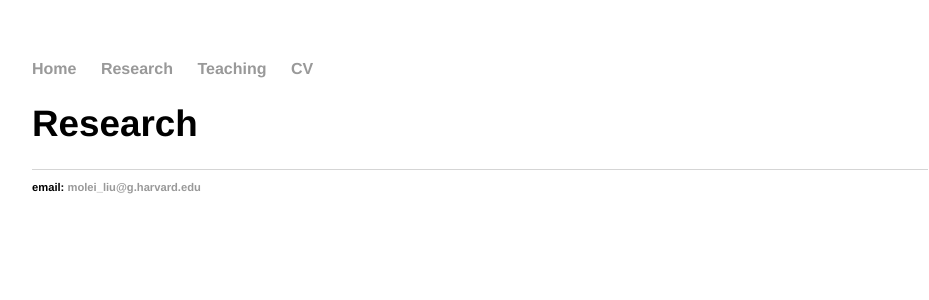
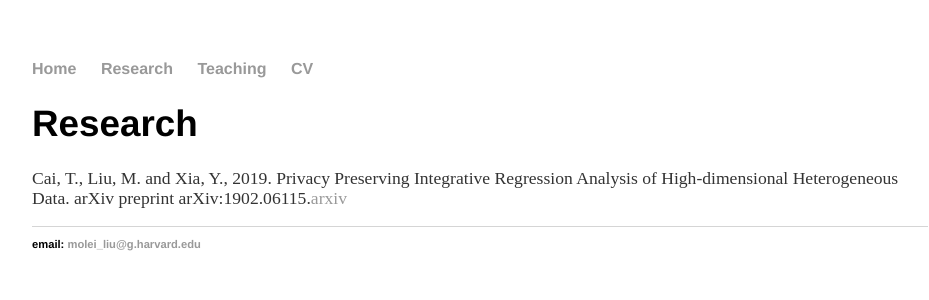
Before and after one commit to moleibobliu/moleibobliu.github.io, a Jekyll site: the page built from pub/index.html, in a window 1280 px wide. Shown: the top 300 px of the page, without its empty margins (160-1089 px from the left). Built offline with Jekyll 4.4.1, drawn with Linux system fonts in a browser that asks for light colours.

Commit message:
Update index.html

```diff
--- a/pub/index.html
+++ b/pub/index.html
@@ -4,7 +4,9 @@ title: Molei Liu
 ---
 <div class="blurb">
 	<h1> Research </h1>
-	<p>
+	<p> Cai, T., Liu, M. and Xia, Y., 2019.
+		Privacy Preserving Integrative Regression Analysis of High-dimensional Heterogeneous Data.
+		arXiv preprint arXiv:1902.06115.<a href="https://arxiv.org/abs/2006.03980">arxiv</a>
 
 		 </h1>
 
```
